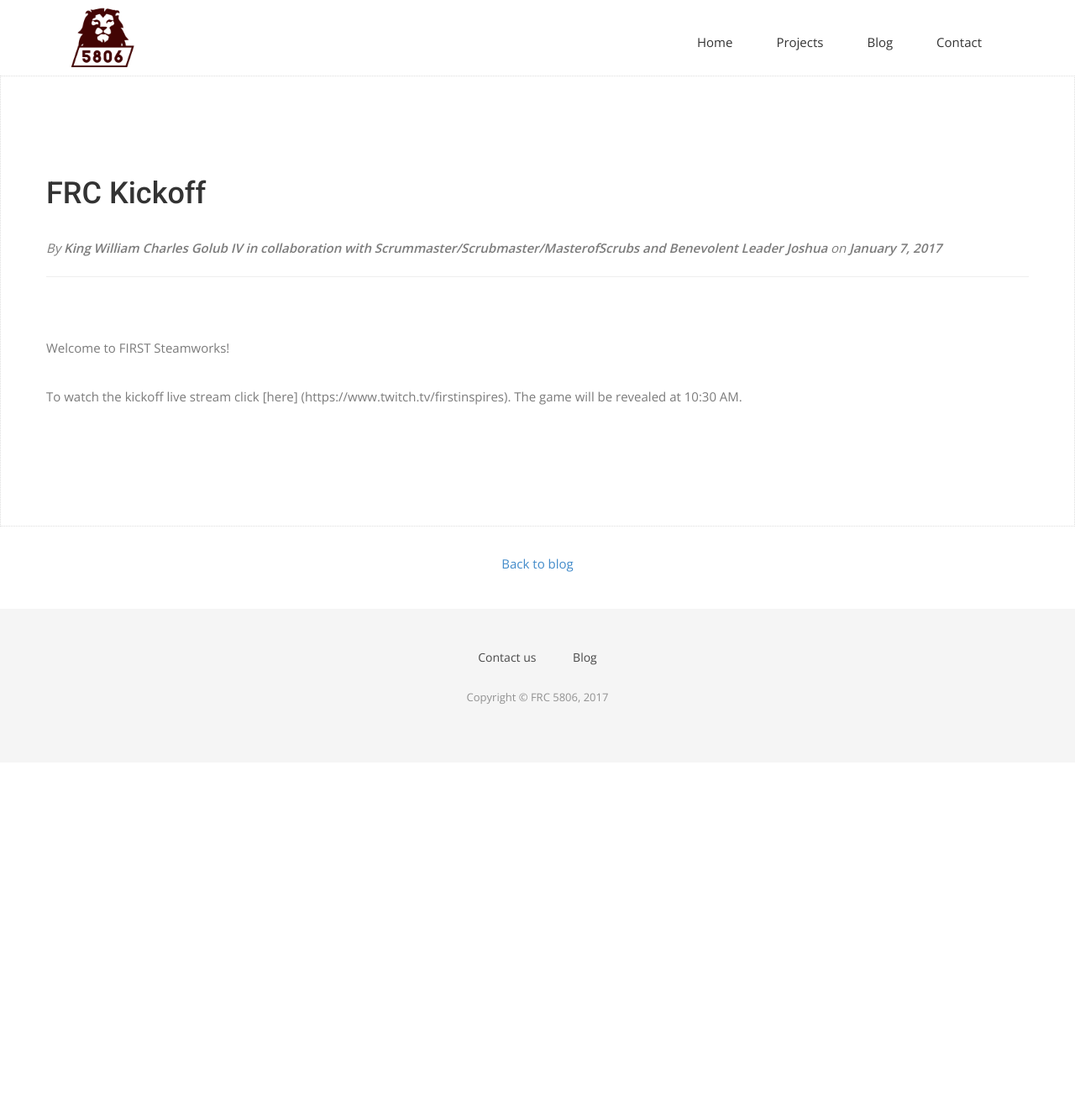
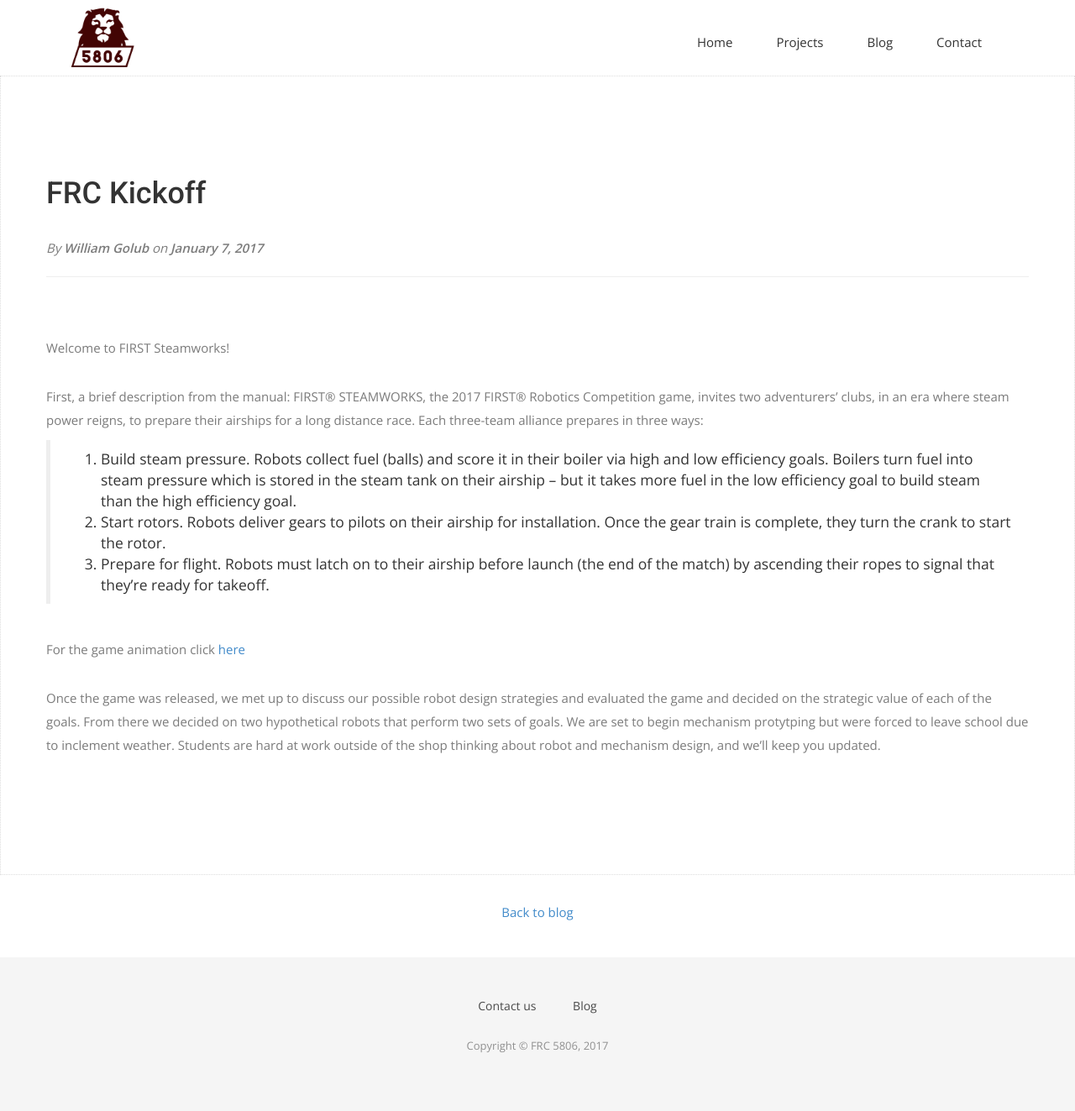
Before and after one commit to frc5806/frc5806.github.io, a Jekyll site: the page built from _posts/2017-01-07-FRC-Kickoff.md, in a window 1280 px wide. Shown: the whole page at 84% size. Built offline with Jekyll 4.4.1, drawn with Linux system fonts in a browser that asks for light colours; nearby versions of some CDN libraries; some web fonts are replaced; before the commit the page ends 908 px from its top, so only the background shows below that.

Commit message:
Update to post

```diff
--- a/_posts/2017-01-07-FRC-Kickoff.md
+++ b/_posts/2017-01-07-FRC-Kickoff.md
@@ -1,9 +1,25 @@
 ---
 layout: post
 title: FRC Kickoff
-date: 2017-01-07 09:14:50
-author: King William Charles Golub IV in collaboration with Scrummaster/Scrubmaster/MasterofScrubs and Benevolent Leader Joshua
+date: 2017-01-07 023:20:00
+author: William Golub
 ---
 Welcome to FIRST Steamworks!
 
-To watch the kickoff live stream click [here] (https://www.twitch.tv/firstinspires). The game will be revealed at 10:30 AM.
+First, a brief description from the manual:
+	FIRST® STEAMWORKS, the 2017 FIRST® Robotics Competition game, invites two adventurers’ clubs,
+in an era where steam power reigns, to prepare their airships for a long distance race.
+Each three-team alliance prepares in three ways:
+
+> 1. Build steam pressure. Robots collect fuel (balls) and score it in their boiler via high and
+low efficiency goals. Boilers turn fuel into steam pressure which is stored in the steam tank
+on their airship – but it takes more fuel in the low efficiency goal to build steam than the
+high efficiency goal.
+> 2. Start rotors. Robots deliver gears to pilots on their airship for installation. Once the gear
+train is complete, they turn the crank to start the rotor.
+> 3. Prepare for flight. Robots must latch on to their airship before launch (the end of the
+match) by ascending their ropes to signal that they’re ready for takeoff.
+
+For the game animation click [here](https://www.youtube.com/watch?v=EMiNmJW7enI)
+
+Once the game was released, we met up to discuss our possible robot design strategies and evaluated the game and decided on the strategic value of each of the goals. From there we decided on two hypothetical robots that perform two sets of goals. We are set to begin mechanism protytping but were forced to leave school due to inclement weather. Students are hard at work outside of the shop thinking about robot and mechanism design, and we'll keep you updated.
```
